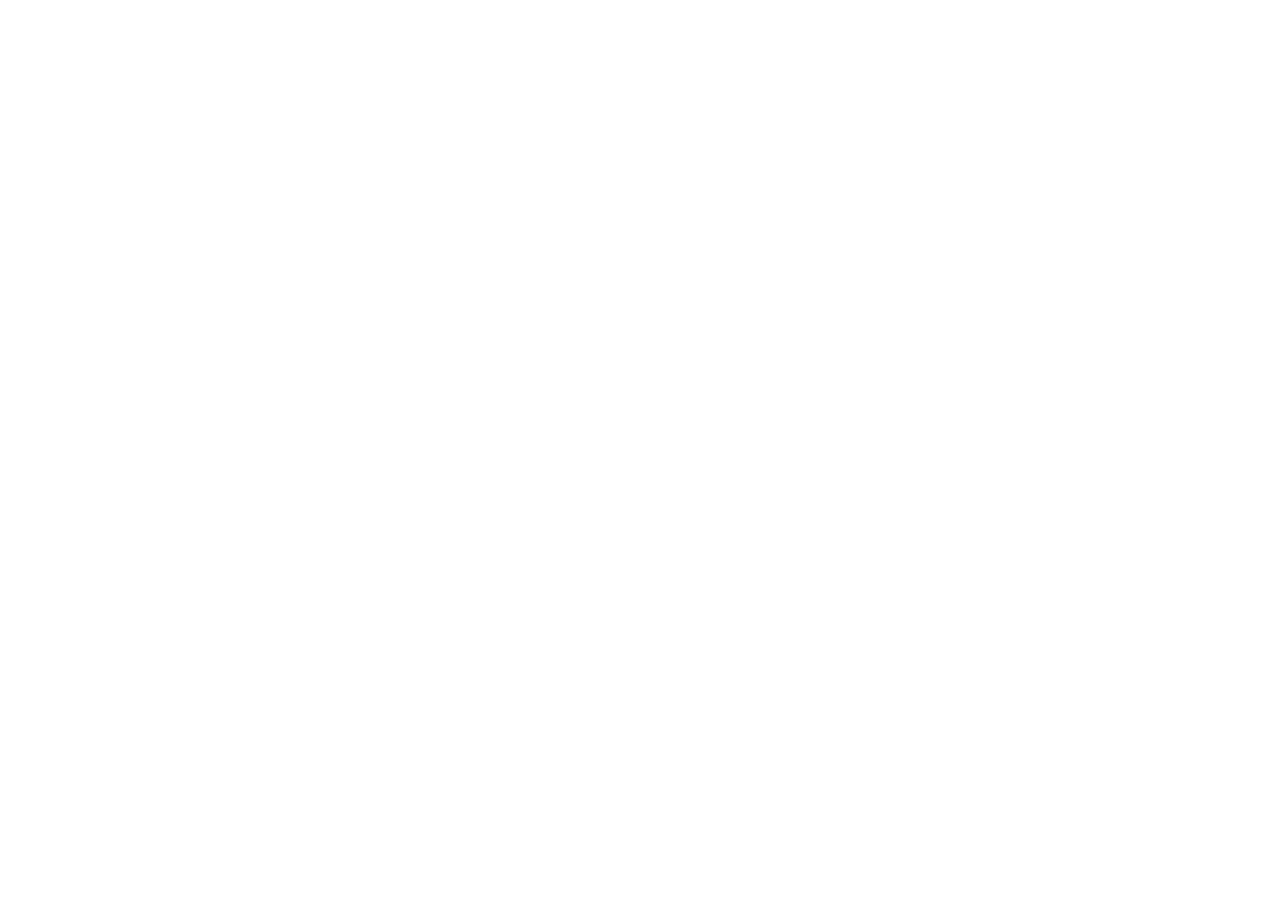
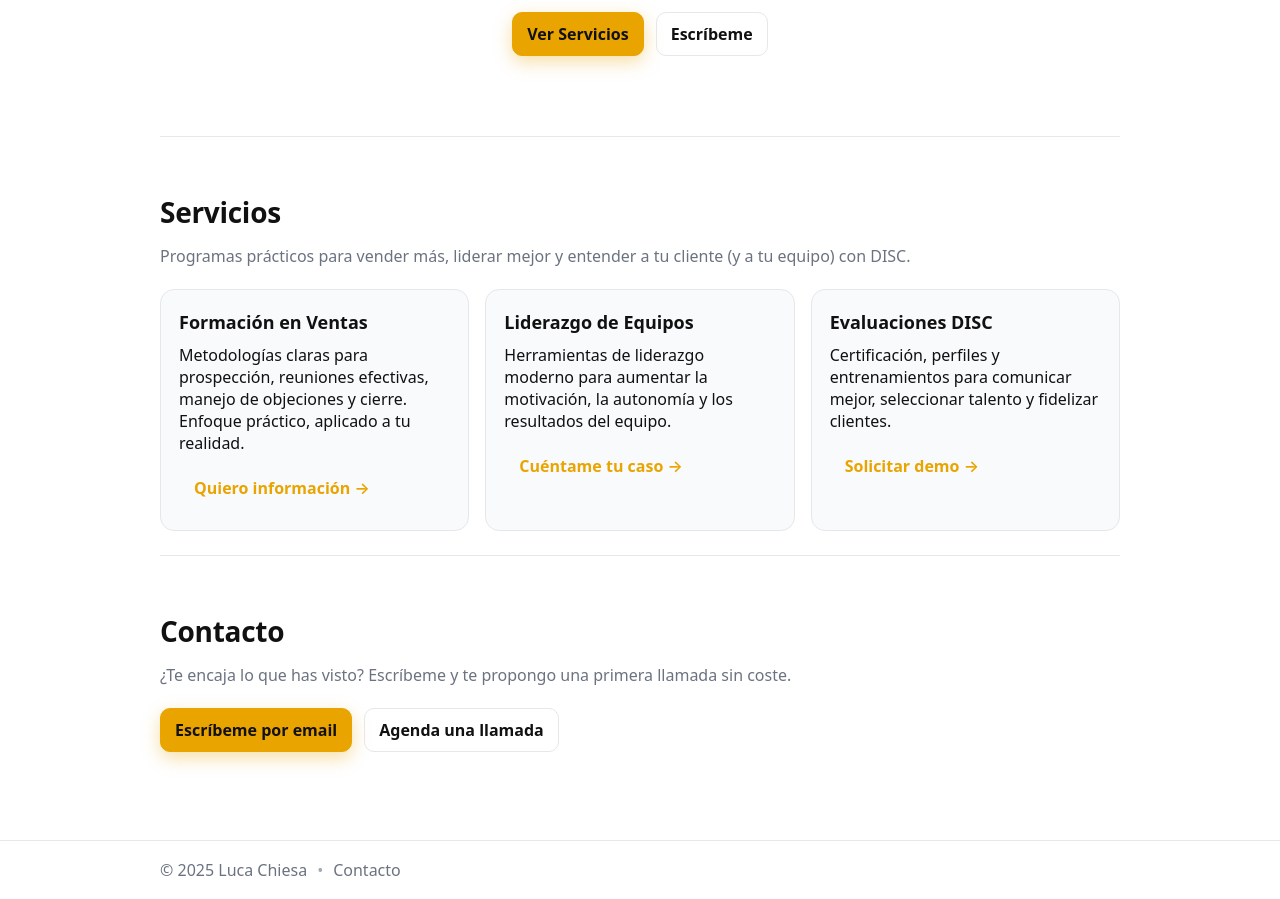
Before and after one commit to LucaCH80/luca-website, a Next.js app: page / in a window 1280 px wide. Shown: the part 300-1199 px from the top of the page. Before the commit the page ends 800 px from the top, so only its background shows below. Built offline with nearby package versions, Linux system fonts and the light colour scheme.

Commit message:
Update index.js

```diff
--- a/pages/index.js
+++ b/pages/index.js
@@ -4,43 +4,119 @@ export default function Home() {
   return (
     <>
       <Head>
-        {/* SEO básico */}
         <title>Luca Chiesa — Sales · Leadership · DISC</title>
         <meta
           name="description"
-          content="Luca Chiesa — Sales, Leadership y DISC. Formación y consultoría comercial con enfoque humano y resultados medibles."
+          content="Formación y consultoría comercial. Ventas, liderazgo y DISC para equipos que quieren resultados medibles y clientes satisfechos."
         />
-
-        {/* Favicons (ya están en /public) */}
         <link rel="icon" href="/favicon.ico" />
         <link rel="apple-touch-icon" href="/favicon-512.png" />
         <meta name="theme-color" content="#E9A400" />
-
-        {/* Mejora de tipografía (sistema) */}
         <meta name="viewport" content="width=device-width, initial-scale=1" />
       </Head>
 
       <main className="wrap">
-        {/* Navegación mínima (opcional) */}
+        {/* NAV */}
         <nav className="nav">
           <a href="/">Inicio</a>
           <a href="#servicios">Servicios</a>
           <a href="#contacto">Contacto</a>
         </nav>
 
-        {/* Hero */}
+        {/* HERO */}
         <section className="hero">
           <h1>Luca Chiesa</h1>
           <p className="tagline">Sales · Leadership · DISC — website starter</p>
+          <div className="cta-hero">
+            <a className="btn btn-primary" href="#servicios">Ver Servicios</a>
+            <a
+              className="btn btn-ghost"
+              href="mailto:contacto@lucachiesa.net?subject=Consulta%20sobre%20formaci%C3%B3n%20y%20ventas"
+            >
+              Escríbeme
+            </a>
+          </div>
+        </section>
+
+        {/* SERVICIOS */}
+        <section id="servicios" className="section">
+          <h2>Servicios</h2>
+          <p className="lead">
+            Programas prácticos para vender más, liderar mejor y entender a tu cliente (y a tu equipo) con DISC.
+          </p>
+
+          <div className="grid">
+            <article className="card">
+              <h3>Formación en Ventas</h3>
+              <p>
+                Metodologías claras para prospección, reuniones efectivas, manejo de objeciones y cierre.
+                Enfoque práctico, aplicado a tu realidad.
+              </p>
+              <a className="btn btn-link" href="mailto:contacto@lucachiesa.net?subject=Inter%C3%A9s%20en%20formaci%C3%B3n%20de%20ventas">Quiero información →</a>
+            </article>
+
+            <article className="card">
+              <h3>Liderazgo de Equipos</h3>
+              <p>
+                Herramientas de liderazgo moderno para aumentar la motivación, la autonomía y los resultados del equipo.
+              </p>
+              <a className="btn btn-link" href="mailto:contacto@lucachiesa.net?subject=Inter%C3%A9s%20en%20liderazgo%20de%20equipos">Cuéntame tu caso →</a>
+            </article>
+
+            <article className="card">
+              <h3>Evaluaciones DISC</h3>
+              <p>
+                Certificación, perfiles y entrenamientos para comunicar mejor, seleccionar talento y fidelizar clientes.
+              </p>
+              <a className="btn btn-link" href="mailto:contacto@lucachiesa.net?subject=Inter%C3%A9s%20en%20evaluaciones%20DISC">Solicitar demo →</a>
+            </article>
+          </div>
+        </section>
+
+        {/* CONTACTO */}
+        <section id="contacto" className="section">
+          <h2>Contacto</h2>
+          <p className="lead">
+            ¿Te encaja lo que has visto? Escríbeme y te propongo una primera llamada sin coste.
+          </p>
+
+          <div className="contact-cta">
+            <a
+              className="btn btn-primary"
+              href="mailto:contacto@lucachiesa.net?subject=Quiero%20hablar&body=Hola%20Luca%2C%20me%20gustar%C3%ADa%20hablar%20sobre..."
+            >
+              Escríbeme por email
+            </a>
+            <a
+              className="btn btn-ghost"
+              href="#"
+              onClick={(e) => {
+                e.preventDefault();
+                alert('Si usas Calendly u otra agenda, aquí pondremos el enlace.');
+              }}
+            >
+              Agenda una llamada
+            </a>
+          </div>
         </section>
       </main>
 
+      <footer className="footer">
+        <div className="wrap footer-inner">
+          <span>© {new Date().getFullYear()} Luca Chiesa</span>
+          <span className="dot">•</span>
+          <a href="#contacto">Contacto</a>
+        </div>
+      </footer>
+
       <style jsx global>{`
         :root {
-          --accent: #e9a400; /* Saffron cálido (a juego con tu favicon) */
+          --accent: #e9a400; /* Saffron */
           --text: #111;
           --muted: #6b7280;
           --bg: #ffffff;
+          --card: #f8fafc;
+          --border: #e5e7eb;
         }
         html, body, #__next { height: 100%; }
         body {
@@ -53,11 +129,11 @@ export default function Home() {
           -moz-osx-font-smoothing: grayscale;
         }
         .wrap {
-          max-width: 920px;
+          max-width: 960px;
           margin: 0 auto;
           padding: 24px 20px 64px;
         }
-        /* NAV: mayúsculas, más pequeña y con aire */
+        /* NAV */
         .nav {
           display: flex;
           gap: 18px;
@@ -74,15 +150,10 @@ export default function Home() {
           border-radius: 8px;
           transition: color 0.2s ease, background 0.2s ease;
         }
-        .nav a:hover {
-          color: var(--text);
-          background: rgba(233, 164, 0, 0.1); /* un toque de var(--accent) */
-        }
+        .nav a:hover { color: var(--text); background: rgba(233, 164, 0, 0.08); }
+
         /* HERO */
-        .hero {
-          text-align: center;
-          padding: 12vh 0 10vh;
-        }
+        .hero { text-align: center; padding: 12vh 0 10vh; }
         h1 {
           margin: 0 0 12px;
           font-size: clamp(36px, 6vw, 56px);
@@ -90,14 +161,82 @@ export default function Home() {
           font-weight: 750;
           letter-spacing: -0.02em;
         }
-        .tagline {
-          margin: 0;
-          font-size: clamp(14px, 2.2vw, 18px);
-          color: var(--muted);
+        .tagline { margin: 0; font-size: clamp(14px, 2.2vw, 18px); color: var(--muted); }
+        .cta-hero { margin-top: 24px; display: flex; gap: 12px; justify-content: center; flex-wrap: wrap; }
+
+        /* SECCIONES */
+        .section { padding: 56px 0 24px; border-top: 1px solid var(--border); }
+        .section:first-of-type { border-top: 0; }
+        h2 {
+          margin: 0 0 14px;
+          font-size: clamp(22px, 4vw, 28px);
+          letter-spacing: -0.01em;
         }
-        /* Links generales */
-        a { color: inherit; }
-        a:focus { outline: 2px solid var(--accent); outline-offset: 2px; }
+        .lead { margin: 0 0 22px; color: var(--muted); }
+
+        /* GRID + CARDS */
+        .grid {
+          display: grid;
+          grid-template-columns: repeat(12, 1fr);
+          gap: 16px;
+        }
+        .card {
+          grid-column: span 12;
+          background: var(--card);
+          border: 1px solid var(--border);
+          border-radius: 14px;
+          padding: 20px 18px;
+        }
+        .card h3 { margin: 0 0 10px; font-size: 18px; }
+        .card p { margin: 0 0 12px; color: var(--text); }
+        .btn-link {
+          color: var(--accent);
+          text-decoration: none;
+          font-weight: 600;
+        }
+        .btn-link:hover { text-decoration: underline; }
+
+        /* BOTONES */
+        .btn {
+          display: inline-flex;
+          align-items: center;
+          justify-content: center;
+          gap: 8px;
+          padding: 10px 14px;
+          border-radius: 10px;
+          text-decoration: none;
+          font-weight: 600;
+          border: 1px solid transparent;
+          transition: transform .05s ease, box-shadow .2s ease, background .2s ease, color .2s ease;
+        }
+        .btn:active { transform: translateY(1px); }
+        .btn-primary {
+          background: var(--accent);
+          color: #111;
+          border-color: var(--accent);
+          box-shadow: 0 6px 18px rgba(233, 164, 0, 0.35);
+        }
+        .btn-primary:hover { box-shadow: 0 8px 22px rgba(233, 164, 0, 0.42); }
+        .btn-ghost {
+          background: transparent;
+          color: var(--text);
+          border-color: var(--border);
+        }
+        .btn-ghost:hover { background: rgba(233, 164, 0, 0.08); }
+
+        .contact-cta { display: flex; gap: 12px; flex-wrap: wrap; }
+
+        /* RESPONSIVE */
+        @media (min-width: 720px) {
+          .card { grid-column: span 4; }
+        }
+
+        /* FOOTER */
+        .footer { border-top: 1px solid var(--border); background: #fff; }
+        .footer-inner { padding: 18px 20px; display: flex; gap: 10px; align-items: center; color: var(--muted); }
+        .footer a { color: inherit; text-decoration: none; }
+        .footer a:hover { text-decoration: underline; }
+        .dot { opacity: .6; }
       `}</style>
     </>
   );
```
